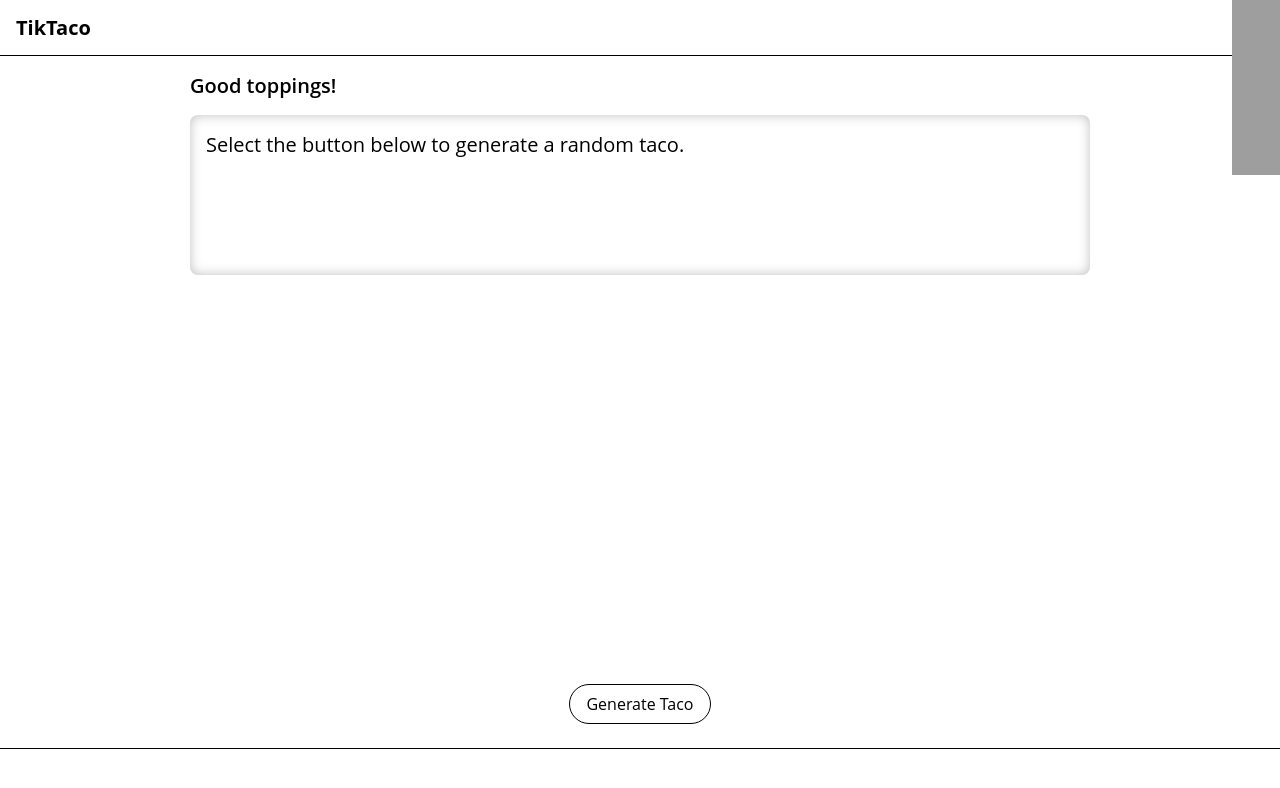
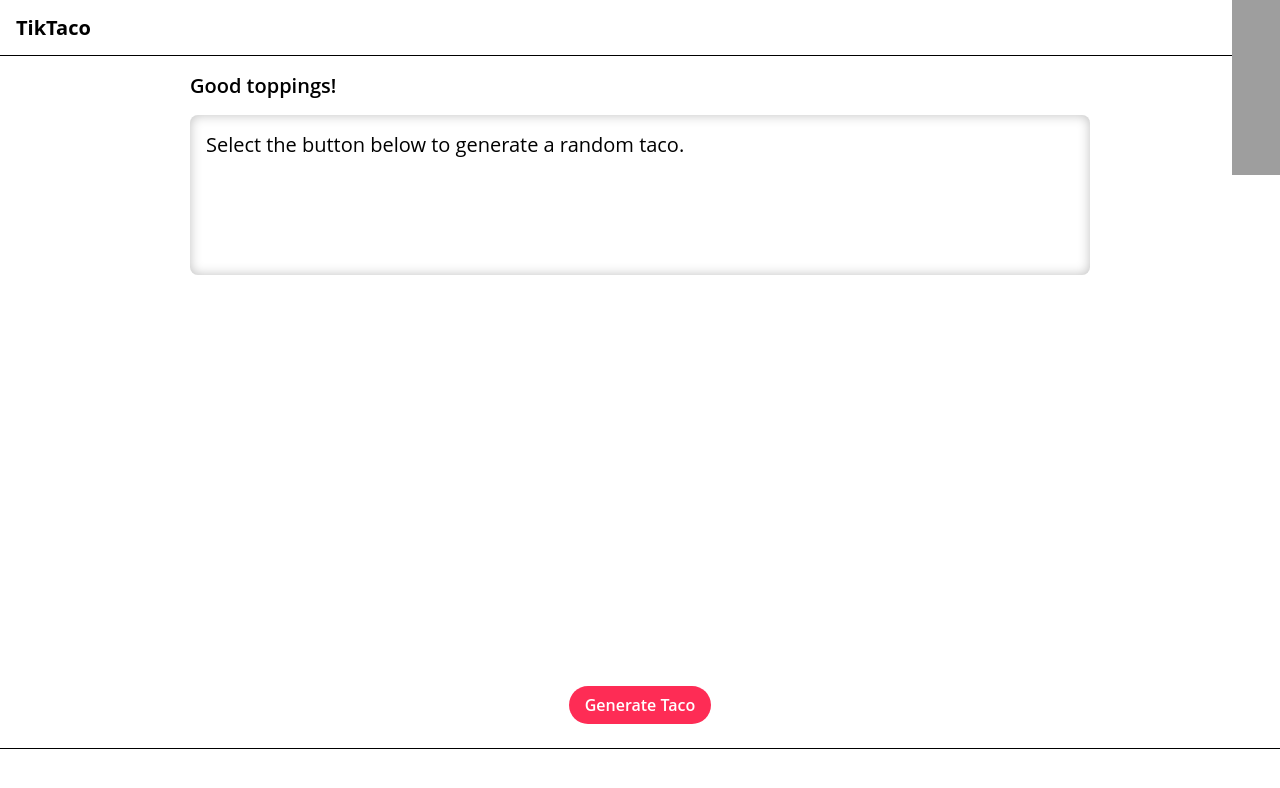
Before and after one commit to jon-schlandt/TikTaco, a React (Create React App) app: page / in a window 1280 px wide. Shown: the top 788 px of the page. Built offline with nearby package versions, Linux system fonts and the light colour scheme; grey boxes are pictures that could not be loaded.

Commit message:
Update primary and secondary button styling

```diff
--- a/src/ Components/Buttons/PrimaryButton/PrimaryButton.css
+++ b/src/ Components/Buttons/PrimaryButton/PrimaryButton.css
@@ -1,9 +1,12 @@
 .primary-btn {
-  background: unset;
+  background: #FE2C55;
   margin-bottom: 8px;
   padding: 8px 16px;
-  border: solid thin rgb(0, 0, 0);
+  /* border: solid thin rgb(0, 0, 0); */
+  border: unset;
   border-radius: 32px;
   font-size: 1em;
+  font-weight: 600;
+  color: white;
   cursor: pointer;
 }
--- a/src/ Components/Buttons/SecondaryButton/SecondaryButton.css
+++ b/src/ Components/Buttons/SecondaryButton/SecondaryButton.css
@@ -3,5 +3,6 @@
   align-self: center;
   border: unset;
   font-size: 1em;
+  font-weight: 600;
   cursor: pointer;
 }
```
